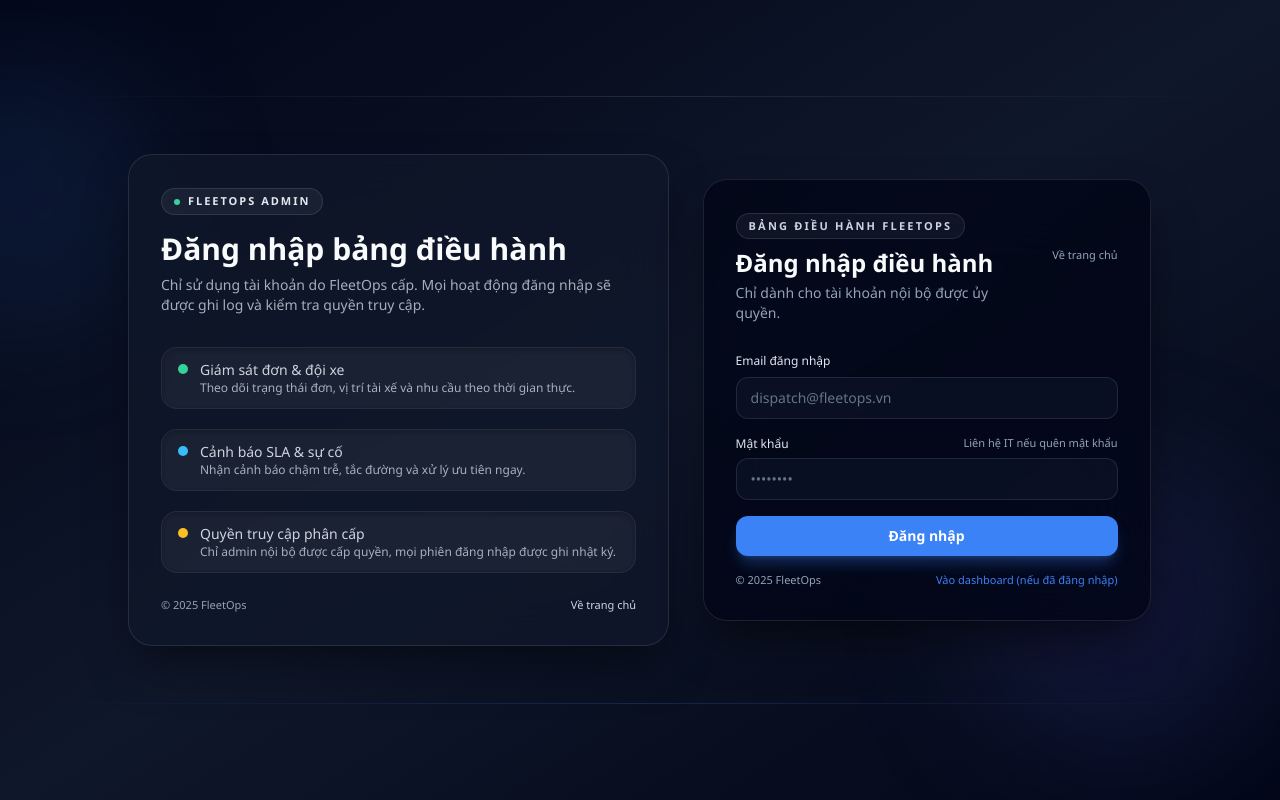
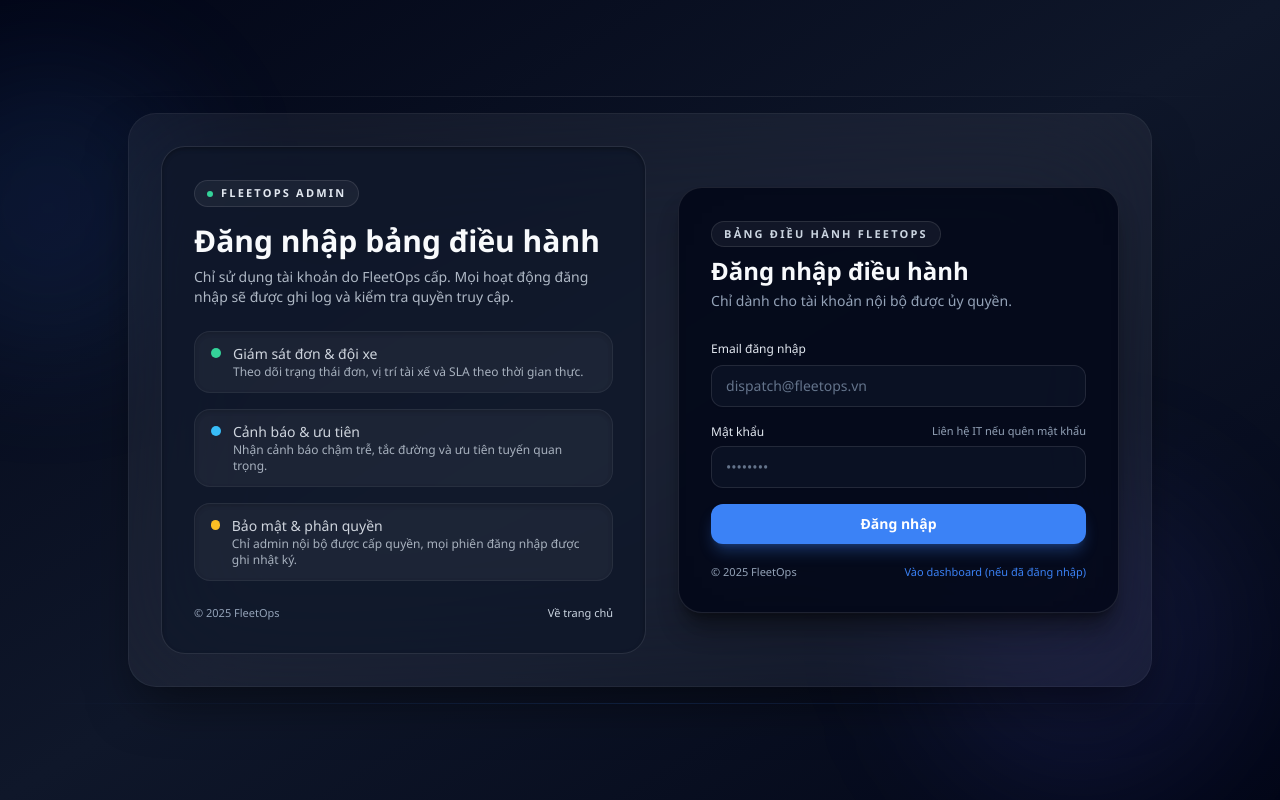
Before and after one commit to reddog-dev01/BOOKING-APPS, a Next.js app in the folder apps/admin/: page /admin/login in a window 1280 px wide. Built offline with nearby package versions, Linux system fonts and the light colour scheme.

Commit message:
Polish FleetOps admin login layout

```diff
--- a/apps/admin/src/app/admin/login/page.tsx
+++ b/apps/admin/src/app/admin/login/page.tsx
@@ -35,12 +35,12 @@
     redirect(`/admin/login?error=invalid&redirectTo=${encodeURIComponent(redirectTo)}`);
   }
 
-  const cookieStore = await cookies(); // Await dynamic cookies API per Next.js 15+
+  const cookieStore = await cookies();
 
   cookieStore.set(AUTH_COOKIE, "true", {
     httpOnly: true,
     sameSite: "lax",
-    secure: process.env.NODE_ENV === "production", // Avoid dev-only HTTPS requirement
+    secure: process.env.NODE_ENV === "production",
     path: "/admin",
     maxAge: EIGHT_HOURS_IN_SECONDS,
   });
@@ -64,76 +64,74 @@
     errorMessage = "Email hoặc mật khẩu không chính xác.";
   }
 
+  const currentYear = new Date().getFullYear();
+
   return (
-    <div className="relative flex min-h-screen items-center justify-center overflow-hidden bg-gradient-to-br from-slate-950 via-slate-900 to-slate-950 px-4 py-12">
+    <div className="relative flex min-h-screen items-center justify-center bg-gradient-to-br from-slate-950 via-slate-900 to-slate-950 px-4 py-10 text-foreground">
       <div className="pointer-events-none absolute inset-0">
-        <div className="absolute -left-32 top-10 h-72 w-72 rounded-full bg-accent/10 blur-3xl" />
-        <div className="absolute bottom-6 right-0 h-80 w-80 rounded-full bg-indigo-500/10 blur-3xl" />
-        <div className="absolute inset-x-12 top-24 h-px bg-gradient-to-r from-transparent via-white/10 to-transparent" />
-        <div className="absolute inset-x-12 bottom-24 h-px bg-gradient-to-r from-transparent via-accent/20 to-transparent" />
+        <div className="absolute -left-24 top-16 h-72 w-72 rounded-full bg-accent/10 blur-3xl" />
+        <div className="absolute bottom-0 right-10 h-80 w-80 rounded-full bg-indigo-500/10 blur-3xl" />
+        <div className="absolute inset-x-10 top-24 h-px bg-gradient-to-r from-transparent via-white/10 to-transparent" />
+        <div className="absolute inset-x-10 bottom-24 h-px bg-gradient-to-r from-transparent via-accent/20 to-transparent" />
       </div>
 
-      <div className="relative z-10 grid w-full max-w-5xl gap-8 md:grid-cols-[1.2fr,1fr]">
-        <div className="hidden flex-col justify-between rounded-3xl border border-white/10 bg-slate-900/80 p-8 shadow-2xl shadow-black/50 backdrop-blur-xl md:flex">
+      <div className="relative z-10 w-full max-w-5xl rounded-[28px] border border-white/5 bg-white/5 p-6 shadow-2xl shadow-black/50 backdrop-blur-3xl md:p-8">
+        <div className="grid gap-8 md:grid-cols-[1.1fr,1fr]">
+          <div className="hidden flex-col justify-between rounded-3xl border border-white/10 bg-slate-900/70 p-8 shadow-inner shadow-black/30 md:flex">
             <div className="space-y-4">
-            <div className="inline-flex items-center gap-2 rounded-full border border-white/10 bg-white/5 px-3 py-1 text-[11px] font-semibold uppercase tracking-[0.18em] text-slate-200">
-              <span className="h-1.5 w-1.5 rounded-full bg-emerald-400" />
+              <div className="inline-flex items-center gap-2 rounded-full border border-white/10 bg-white/5 px-3 py-1 text-[11px] font-semibold uppercase tracking-[0.2em] text-slate-200">
+                <span className="h-1.5 w-1.5 rounded-full bg-emerald-400" aria-hidden />
                 FLEETOPS ADMIN
               </div>
               <div className="space-y-2">
                 <h1 className="text-3xl font-semibold text-slate-50">Đăng nhập bảng điều hành</h1>
-              <p className="text-sm text-slate-300/80">
+                <p className="text-sm text-slate-300/85">
                   Chỉ sử dụng tài khoản do FleetOps cấp. Mọi hoạt động đăng nhập sẽ được ghi log và kiểm tra quyền truy cập.
                 </p>
               </div>
             </div>
 
-          <div className="mt-8 space-y-5 text-sm text-slate-200/90">
-            <div className="flex items-start gap-3 rounded-2xl border border-white/5 bg-white/5 px-4 py-3 shadow-inner shadow-black/20">
-              <div className="mt-1 h-2.5 w-2.5 rounded-full bg-emerald-400" aria-hidden />
+            <div className="mt-6 space-y-4 text-sm text-slate-200/90">
+              <div className="flex items-start gap-3 rounded-2xl border border-white/5 bg-white/5 px-4 py-3 shadow-inner shadow-black/15">
+                <span className="mt-1 inline-flex h-2.5 w-2.5 rounded-full bg-emerald-400" aria-hidden />
                 <div>
                   <p className="font-medium">Giám sát đơn & đội xe</p>
-                <p className="text-xs text-slate-300/80">Theo dõi trạng thái đơn, vị trí tài xế và nhu cầu theo thời gian thực.</p>
+                  <p className="text-xs text-slate-300/80">Theo dõi trạng thái đơn, vị trí tài xế và SLA theo thời gian thực.</p>
                 </div>
               </div>
-            <div className="flex items-start gap-3 rounded-2xl border border-white/5 bg-white/5 px-4 py-3 shadow-inner shadow-black/20">
-              <div className="mt-1 h-2.5 w-2.5 rounded-full bg-sky-400" aria-hidden />
+              <div className="flex items-start gap-3 rounded-2xl border border-white/5 bg-white/5 px-4 py-3 shadow-inner shadow-black/15">
+                <span className="mt-1 inline-flex h-2.5 w-2.5 rounded-full bg-sky-400" aria-hidden />
                 <div>
-                <p className="font-medium">Cảnh báo SLA & sự cố</p>
-                <p className="text-xs text-slate-300/80">Nhận cảnh báo chậm trễ, tắc đường và xử lý ưu tiên ngay.</p>
+                  <p className="font-medium">Cảnh báo & ưu tiên</p>
+                  <p className="text-xs text-slate-300/80">Nhận cảnh báo chậm trễ, tắc đường và ưu tiên tuyến quan trọng.</p>
                 </div>
               </div>
-            <div className="flex items-start gap-3 rounded-2xl border border-white/5 bg-white/5 px-4 py-3 shadow-inner shadow-black/20">
-              <div className="mt-1 h-2.5 w-2.5 rounded-full bg-amber-400" aria-hidden />
+              <div className="flex items-start gap-3 rounded-2xl border border-white/5 bg-white/5 px-4 py-3 shadow-inner shadow-black/15">
+                <span className="mt-1 inline-flex h-2.5 w-2.5 rounded-full bg-amber-400" aria-hidden />
                 <div>
-                <p className="font-medium">Quyền truy cập phân cấp</p>
+                  <p className="font-medium">Bảo mật & phân quyền</p>
                   <p className="text-xs text-slate-300/80">Chỉ admin nội bộ được cấp quyền, mọi phiên đăng nhập được ghi nhật ký.</p>
                 </div>
               </div>
             </div>
 
             <div className="mt-6 flex items-center justify-between text-[11px] text-slate-400">
-            <span>© {new Date().getFullYear()} FleetOps</span>
+              <span>© {currentYear} FleetOps</span>
               <Link href="/" className="font-medium text-slate-300 hover:text-slate-100 hover:underline">
                 Về trang chủ
               </Link>
             </div>
           </div>
 
-        <div className="relative flex items-center justify-center">
-          <div className="w-full max-w-md rounded-3xl border border-white/10 bg-slate-950/80 p-6 shadow-2xl shadow-black/60 backdrop-blur-2xl md:p-8">
+          <div className="flex items-center justify-center">
+            <div className="w-full max-w-[460px] rounded-3xl border border-white/10 bg-slate-950/85 p-6 shadow-xl shadow-black/40 backdrop-blur-2xl md:p-8">
               <div className="mb-6 space-y-2">
                 <div className="inline-flex items-center gap-2 rounded-full border border-white/10 bg-white/5 px-3 py-1 text-[11px] font-semibold uppercase tracking-[0.2em] text-slate-300">
                   Bảng điều hành FleetOps
                 </div>
-              <div className="flex items-start justify-between gap-4">
                 <div className="space-y-1">
                   <h2 className="text-2xl font-semibold text-slate-50">Đăng nhập điều hành</h2>
                   <p className="text-sm text-slate-400">Chỉ dành cho tài khoản nội bộ được ủy quyền.</p>
-                </div>
-                <Link href="/" className="text-[11px] font-medium text-slate-400 hover:text-slate-200 hover:underline">
-                  Về trang chủ
-                </Link>
                 </div>
               </div>
 
@@ -191,8 +189,8 @@
                 </button>
               </form>
 
-            <div className="mt-4 flex items-center justify-between text-[11px] text-slate-400">
-              <span>© {new Date().getFullYear()} FleetOps</span>
+              <div className="mt-5 flex items-center justify-between text-[11px] text-slate-400">
+                <span>© {currentYear} FleetOps</span>
                 <Link href="/admin" className="font-medium text-accent hover:underline">
                   Vào dashboard (nếu đã đăng nhập)
                 </Link>
@@ -201,5 +199,6 @@
           </div>
         </div>
       </div>
+    </div>
   );
 }
```
Lines whose indentation alone changed are shown as unchanged.
